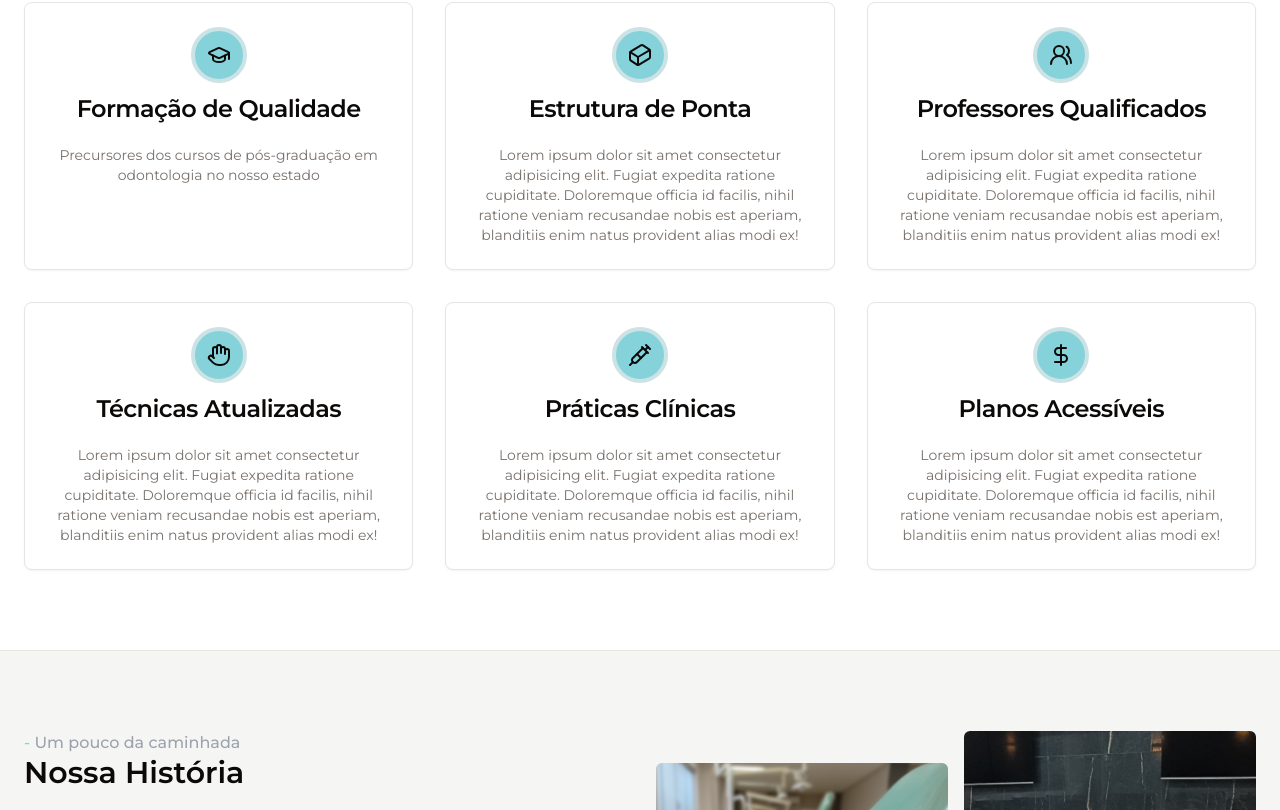
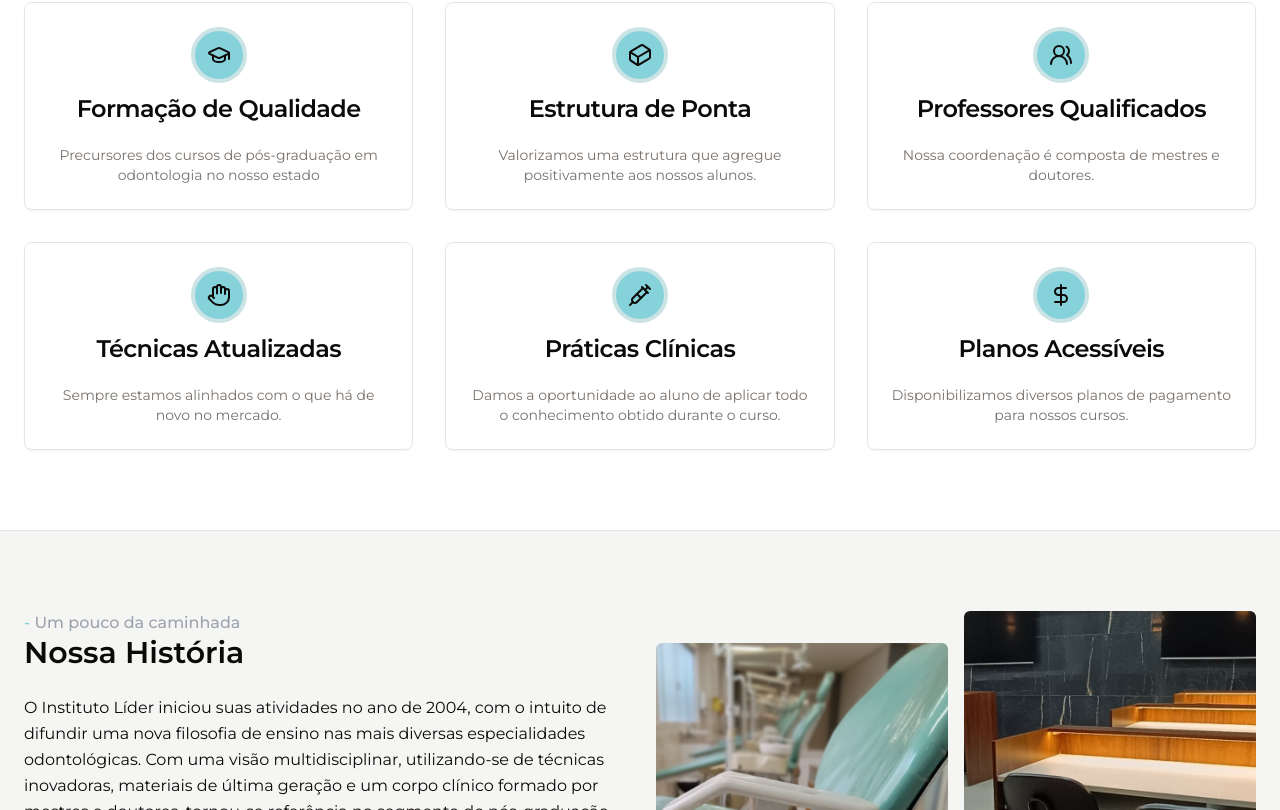
Before and after one commit to charmingruby/lider-instituto, a Next.js app: page / in a window 1280 px wide. Shown: the part 970-1780 px from the top of the page. Built offline with nearby package versions, Linux system fonts and the light colour scheme.

Commit message:
feat: testimonials and offers section finished

```diff
--- a/src/app/(routes)/(public)/(home)/_components/testimonials-list.tsx
+++ b/src/app/(routes)/(public)/(home)/_components/testimonials-list.tsx
@@ -1,12 +1,22 @@
 import { Card, CardContent, CardFooter, CardHeader } from '@/components/ui/card'
 import { testimonials } from '@/content/testimonials'
+import { Star } from 'lucide-react'
 
 export function TestimonialsList() {
   return (
-    <div className="grid grid-cols-3 gap-8">
+    <div className="grid grid-cols-1 md:grid-cols-2 lg:grid-cols-3 gap-8">
       {testimonials.map(({ name, role, text }) => (
         <Card className="h-fit" key={name}>
-          <CardHeader />
+          <CardHeader>
+            <div className="flex items-center gap-1">
+              {Array.from({ length: 5 }, (_, idx) => (
+                <Star
+                  key={idx}
+                  className="fill-yellow-300 stroke-yellow-400 h-5 w-5"
+                />
+              ))}
+            </div>
+          </CardHeader>
           <CardContent>
             <p className="leading-relaxed">{text}</p>
           </CardContent>
--- a/src/app/(routes)/(public)/(home)/page.tsx
+++ b/src/app/(routes)/(public)/(home)/page.tsx
@@ -3,7 +3,7 @@
  */
 import { Metadata } from 'next'
 import Link from 'next/link'
-import { ArrowDown, ArrowRight, ArrowUpRight, Headphones } from 'lucide-react'
+import { ArrowRight, ArrowUpRight, Headphones } from 'lucide-react'
 
 /**
  * Internal
@@ -130,13 +130,10 @@ export default function Home() {
 
       {/* Testimonial */}
       <MaxWidthContainer>
-        <div>
-          <div className="flex items-center">
+        <div className="space-y-6">
+          <div className=" mx-auto w-full">
+            <SubHeading content="Venha ser o próximo" />
             <Heading content="Eles conquistaram seus objetivos de carreira e transformaram suas vidas" />
-            <div>
-              <span>O próximo depoimento pode ser seu!</span>
-              <ArrowDown />
-            </div>
           </div>
 
           <div>
--- a/src/content/offers.ts
+++ b/src/content/offers.ts
@@ -25,31 +25,29 @@ const offers: Offer[] = [
     icon: Cuboid,
     title: 'Estrutura de Ponta',
     description:
-      'Lorem ipsum dolor sit amet consectetur adipisicing elit. Fugiat expedita ratione cupiditate. Doloremque officia id facilis, nihil ratione veniam recusandae nobis est aperiam, blanditiis enim natus provident alias modi ex!',
+      'Valorizamos uma estrutura que agregue positivamente aos nossos alunos.',
   },
   {
     icon: Users2,
     title: 'Professores Qualificados',
-    description:
-      'Lorem ipsum dolor sit amet consectetur adipisicing elit. Fugiat expedita ratione cupiditate. Doloremque officia id facilis, nihil ratione veniam recusandae nobis est aperiam, blanditiis enim natus provident alias modi ex!',
+    description: 'Nossa coordenação é composta de mestres e doutores.',
   },
   {
     icon: Hand,
     title: 'Técnicas Atualizadas',
-    description:
-      'Lorem ipsum dolor sit amet consectetur adipisicing elit. Fugiat expedita ratione cupiditate. Doloremque officia id facilis, nihil ratione veniam recusandae nobis est aperiam, blanditiis enim natus provident alias modi ex!',
+    description: 'Sempre estamos alinhados com o que há de novo no mercado.',
   },
   {
     icon: Syringe,
     title: 'Práticas Clínicas',
     description:
-      'Lorem ipsum dolor sit amet consectetur adipisicing elit. Fugiat expedita ratione cupiditate. Doloremque officia id facilis, nihil ratione veniam recusandae nobis est aperiam, blanditiis enim natus provident alias modi ex!',
+      'Damos a oportunidade ao aluno de aplicar todo o conhecimento obtido durante o curso.',
   },
   {
     icon: DollarSign,
     title: 'Planos Acessíveis',
     description:
-      'Lorem ipsum dolor sit amet consectetur adipisicing elit. Fugiat expedita ratione cupiditate. Doloremque officia id facilis, nihil ratione veniam recusandae nobis est aperiam, blanditiis enim natus provident alias modi ex!',
+      'Disponibilizamos diversos planos de pagamento para nossos cursos.',
   },
 ]
 
```
